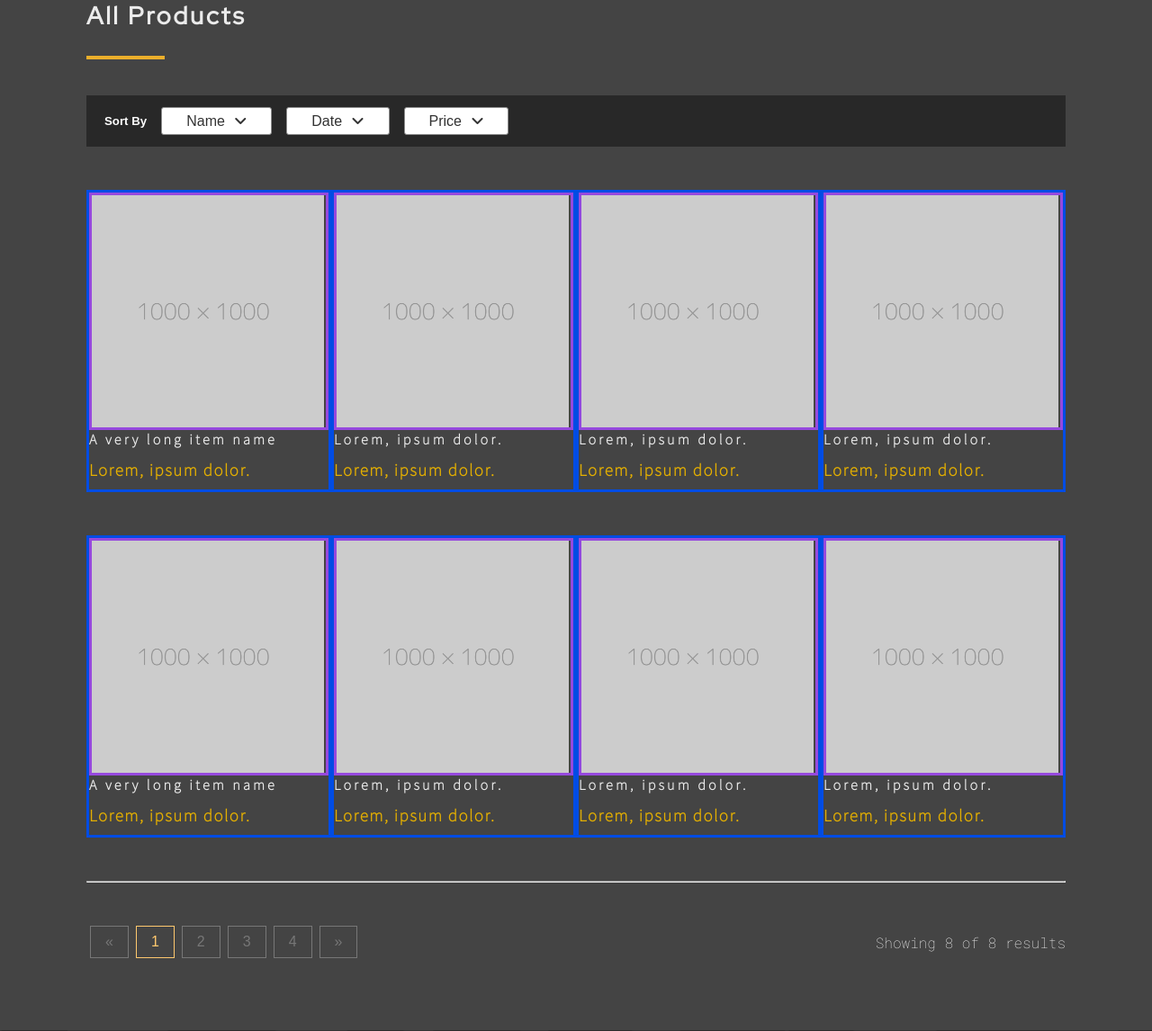
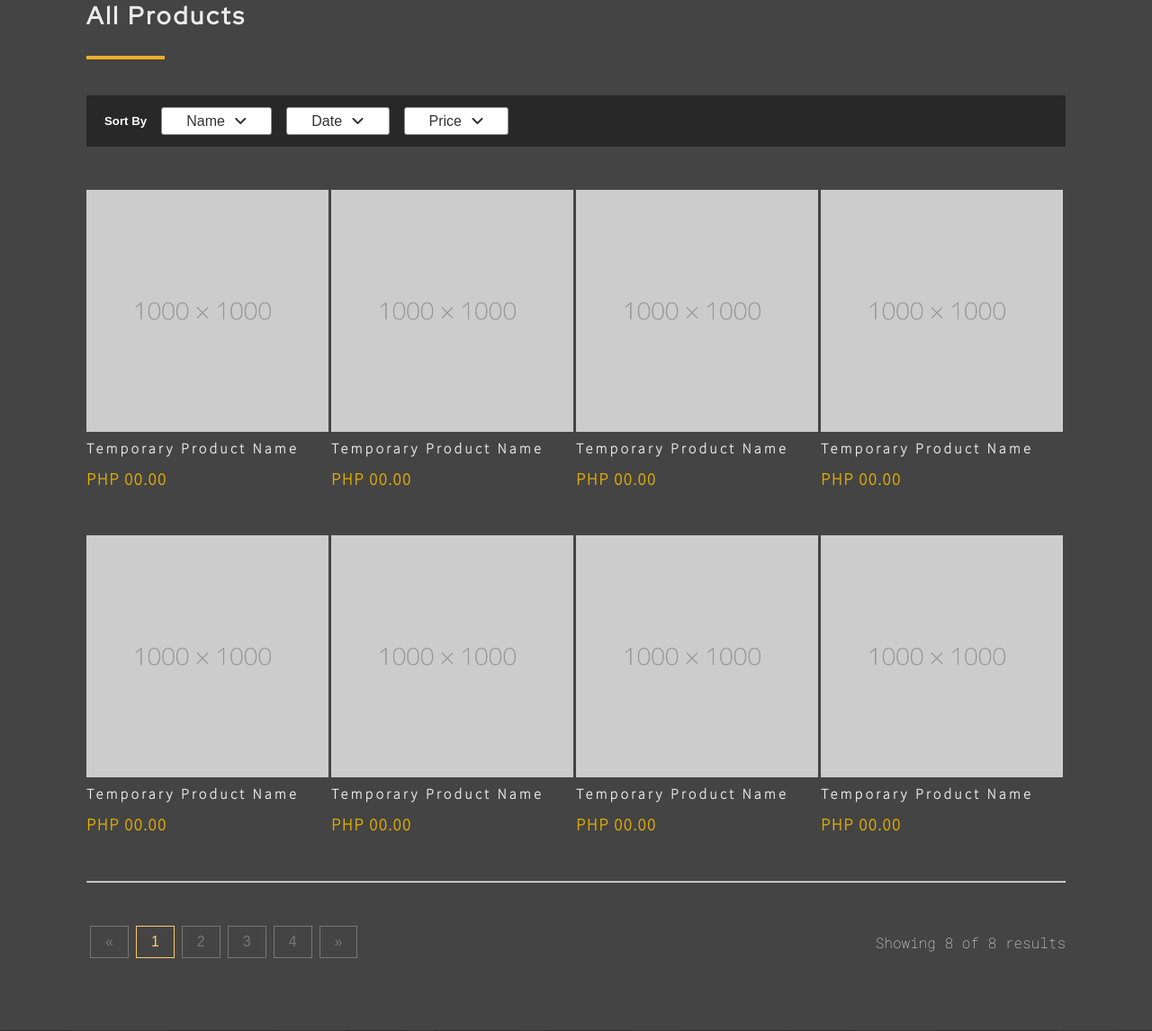
Before and after one commit to LouiseZienne-Bonsol-iics/TGR_MERCH_COPY, a PHP site: page /pages/catalogue.html in a window 1280 px wide. Shown: the part 211-1357 px from the top of the page at 90% size. Run offline with PHP 8.4, Linux system fonts and the light colour scheme; some libraries are stand-ins or nearby versions; some web fonts are replaced.

Commit message:
Added product.scss for prod tiles
Also fixed some texts

```diff
--- a/TGR_merch/pages/catalogue.html
+++ b/TGR_merch/pages/catalogue.html
@@ -9,6 +9,7 @@
     <link rel="stylesheet" href="../styles/css/loading_screen_style.css" />
     <link rel="stylesheet" href="../styles/css/aos.css" />
     <link rel="stylesheet" href="../styles/css/catalogue_style.css" />
+    <link rel="stylesheet" href="../styles/css/products_style.css" />
     <script crossorigin="anonymous" src="https://kit.fontawesome.com/c8e4d183c2.js"></script>
 
     <title>Catalogue Page</title>
@@ -102,40 +103,40 @@
                                 <a href="" class="product-img-container"><img src="../styles/images/product_placeholder.png"
                                 alt=""></a>
                                 <div class="product-title">
-                                    <h1>A very long item name</h1>
+                                    <h1>Temporary Product Name</h1>
                                 </div>
                                 <div class="product-price">
-                                    <h3>Lorem, ipsum dolor.</h3>
+                                    <h3>PHP 00.00</h3>
                                 </div>
                             </div>
                             <div class="product-tile">
                                 <a href="" class="product-img-container"><img src="../styles/images/product_placeholder.png"
                                 alt=""></a>
                                 <div class="product-title">
-                                    <h1>Lorem, ipsum dolor.</h1>
+                                    <h1>Temporary Product Name</h1>
                                 </div>
                                 <div class="product-price">
-                                    <h3>Lorem, ipsum dolor.</h3>
+                                    <h3>PHP 00.00</h3>
                                 </div>
                             </div>
                             <div class="product-tile">
                                 <a href="" class="product-img-container"><img src="../styles/images/product_placeholder.png"
                                 alt=""></a>
                                 <div class="product-title">
-                                    <h1>Lorem, ipsum dolor.</h1>
+                                    <h1>Temporary Product Name</h1>
                                 </div>
                                 <div class="product-price">
-                                    <h3>Lorem, ipsum dolor.</h3>
+                                    <h3>PHP 00.00</h3>
                                 </div>
                             </div>
                             <div class="product-tile">
                                 <a href="" class="product-img-container"><img src="../styles/images/product_placeholder.png"
                                 alt=""></a>
                                 <div class="product-title">
-                                    <h1>Lorem, ipsum dolor.</h1>
+                                    <h1>Temporary Product Name</h1>
                                 </div>
                                 <div class="product-price">
-                                    <h3>Lorem, ipsum dolor.</h3>
+                                    <h3>PHP 00.00</h3>
                                 </div>
                             </div>
 
@@ -143,40 +144,40 @@
                                 <a href="" class="product-img-container"><img src="../styles/images/product_placeholder.png"
                                 alt=""></a>
                                 <div class="product-title">
-                                    <h1>A very long item name</h1>
+                                    <h1>Temporary Product Name</h1>
                                 </div>
                                 <div class="product-price">
-                                    <h3>Lorem, ipsum dolor.</h3>
+                                    <h3>PHP 00.00</h3>
                                 </div>
                             </div>
                             <div class="product-tile">
                                 <a href="" class="product-img-container"><img src="../styles/images/product_placeholder.png"
                                 alt=""></a>
                                 <div class="product-title">
-                                    <h1>Lorem, ipsum dolor.</h1>
+                                    <h1>Temporary Product Name</h1>
                                 </div>
                                 <div class="product-price">
-                                    <h3>Lorem, ipsum dolor.</h3>
+                                    <h3>PHP 00.00</h3>
                                 </div>
                             </div>
                             <div class="product-tile">
                                 <a href="" class="product-img-container"><img src="../styles/images/product_placeholder.png"
                                 alt=""></a>
                                 <div class="product-title">
-                                    <h1>Lorem, ipsum dolor.</h1>
+                                    <h1>Temporary Product Name</h1>
                                 </div>
                                 <div class="product-price">
-                                    <h3>Lorem, ipsum dolor.</h3>
+                                    <h3>PHP 00.00</h3>
                                 </div>
                             </div>
                             <div class="product-tile">
                                 <a href="" class="product-img-container"><img src="../styles/images/product_placeholder.png"
                                 alt=""></a>
                                 <div class="product-title">
-                                    <h1>Lorem, ipsum dolor.</h1>
+                                    <h1>Temporary Product Name</h1>
                                 </div>
                                 <div class="product-price">
-                                    <h3>Lorem, ipsum dolor.</h3>
+                                    <h3>PHP 00.00</h3>
                                 </div>
                             </div>
                         </div>
--- a/TGR_merch/pages/help.html
+++ b/TGR_merch/pages/help.html
@@ -124,7 +124,7 @@
                                 </div>
                                 <div class="accordion-item">
                                     <button id="accordion-button-3" aria-expanded="false"><span
-                                            class="accordion-title">Returns</span><span
+                                            class="accordion-title">Returns Policy</span><span
                                             class="icon" aria-hidden="true"></span></button>
                                     <div class="accordion-content">
                                         <p>Lorem ipsum dolor sit amet, consectetur adipiscing elit, sed do eiusmod
--- a/TGR_merch/pages/product_info.html
+++ b/TGR_merch/pages/product_info.html
@@ -100,7 +100,7 @@
                                 <div class="product-content">
                                     <h2 class="product-title">a long temporary product name</h2>
                                     <div class="product-price">
-                                        249.00
+                                        00.00
                                     </div>
 
                                     <hr>
--- a/TGR_merch/styles/css/catalogue_style.css
+++ b/TGR_merch/styles/css/catalogue_style.css
@@ -180,68 +180,6 @@ body {
   height: 0.08em;
   border: #ecaf2b solid 2px;
   background: #ecaf2b;
-}
-
-.cata-container .container-2 .cont-restrict .all-products .products {
-  width: 100%;
-  height: 100%;
-  display: -webkit-box;
-  display: -ms-flexbox;
-  display: flex;
-  -webkit-box-orient: horizontal;
-  -webkit-box-direction: normal;
-      -ms-flex-flow: row wrap;
-          flex-flow: row wrap;
-  -ms-flex-pack: distribute;
-      justify-content: space-around;
-}
-
-.cata-container .container-2 .cont-restrict .all-products .products .product-tile {
-  counter-increment: product-tile;
-  margin-top: 3em;
-  display: -webkit-box;
-  display: -ms-flexbox;
-  display: flex;
-  -webkit-box-orient: vertical;
-  -webkit-box-direction: normal;
-      -ms-flex-direction: column;
-          flex-direction: column;
-  -webkit-box-pack: start;
-      -ms-flex-pack: start;
-          justify-content: flex-start;
-  -webkit-box-align: start;
-      -ms-flex-align: start;
-          align-items: flex-start;
-  width: 17em;
-  height: 21em;
-  border: #004ce4 solid 3px;
-}
-
-.cata-container .container-2 .cont-restrict .all-products .products .product-tile .product-img-container {
-  width: 100%;
-  height: 80%;
-  border: #9649dd solid 3px;
-}
-
-.cata-container .container-2 .cont-restrict .all-products .products .product-tile .product-img-container img {
-  height: 100%;
-  -o-object-fit: cover;
-     object-fit: cover;
-}
-
-.cata-container .container-2 .cont-restrict .all-products .products .product-tile .product-title {
-  font-family: "Source Sans Pro", sans-serif;
-  letter-spacing: 0.2em;
-  font-size: 1em;
-  color: #ebebeb;
-}
-
-.cata-container .container-2 .cont-restrict .all-products .products .product-tile .product-price {
-  margin-top: 0.8em;
-  font-family: "Source Sans Pro", sans-serif;
-  letter-spacing: 0.1em;
-  font-size: 1em;
-  color: #e4af00;
 }
 
 .sort-container {
--- a/TGR_merch/styles/css/checkout_style.css
+++ b/TGR_merch/styles/css/checkout_style.css
@@ -1,6 +1,6 @@
 @import url("https://rsms.me/inter/inter.css");
 :root {
-  --color-gray: #737888;
+  --color-gray: #b0b4c4;
   --color-lighter-gray: #e3e5ed;
   --color-light-gray: #f7f7fa;
 }
@@ -112,6 +112,7 @@ body {
   -moz-appearance: none;
        appearance: none;
   background-color: transparent;
+  color: white;
 }
 
 .main-container .forms-container .form-container .form .fields :focus-within {
--- /dev/null
+++ b/TGR_merch/styles/css/products_style.css
@@ -0,0 +1,61 @@
+.products {
+  width: 100%;
+  height: 100%;
+  display: -webkit-box;
+  display: -ms-flexbox;
+  display: flex;
+  -webkit-box-orient: horizontal;
+  -webkit-box-direction: normal;
+      -ms-flex-flow: row wrap;
+          flex-flow: row wrap;
+  -ms-flex-pack: distribute;
+      justify-content: space-around;
+}
+
+.products .product-tile {
+  counter-increment: product-tile;
+  margin-top: 3em;
+  display: -webkit-box;
+  display: -ms-flexbox;
+  display: flex;
+  -webkit-box-orient: vertical;
+  -webkit-box-direction: normal;
+      -ms-flex-direction: column;
+          flex-direction: column;
+  -webkit-box-pack: start;
+      -ms-flex-pack: start;
+          justify-content: flex-start;
+  -webkit-box-align: start;
+      -ms-flex-align: start;
+          align-items: flex-start;
+  width: 17em;
+  height: 21em;
+}
+
+.products .product-tile .product-img-container {
+  width: 100%;
+  height: 80%;
+}
+
+.products .product-tile .product-img-container img {
+  height: 100%;
+  -o-object-fit: cover;
+     object-fit: cover;
+}
+
+.products .product-tile .product-title {
+  font-family: "Source Sans Pro", sans-serif;
+  letter-spacing: 0.2em;
+  font-size: 1em;
+  color: #ebebeb;
+  margin-top: 0.5em;
+}
+
+.products .product-tile .product-price {
+  margin-top: 0.8em;
+  font-family: "Source Sans Pro", sans-serif;
+  letter-spacing: 0.1em;
+  font-size: 1em;
+  color: #e4af00;
+}
+/*# sourceMappingURL=products_style.css.map */
--- a/TGR_merch/styles/scss/checkout.scss
+++ b/TGR_merch/styles/scss/checkout.scss
@@ -1,7 +1,7 @@
 @import url("https://rsms.me/inter/inter.css");
 
 :root {
-	--color-gray: #737888;
+	--color-gray: #b0b4c4;
 	--color-lighter-gray: #e3e5ed;
 	--color-light-gray: #f7f7fa;
 }
@@ -87,6 +87,7 @@ body {
 							-webkit-appearance: none;
 							appearance: none;
 							background-color: transparent;
+							color: white;
 						}
 					}
 					:focus-within {
```
Also changed, not shown: TGR_merch/pages/cart.html (+5 -5 lines), TGR_merch/pages/checkout.html (+16 -13 lines), TGR_merch/pages/home.html (+9 -8 lines), TGR_merch/pages/order_status.html (+8 -8 lines), TGR_merch/styles/css/home_style.css (+0 -61 lines), TGR_merch/styles/scss/catalogue.scss (+0 -40 lines), TGR_merch/styles/scss/home/home.scss (+0 -40 lines), TGR_merch/styles/scss/products.scss (added, +44 -0 lines), 4 other files. Lines whose indentation alone changed are shown as unchanged.
